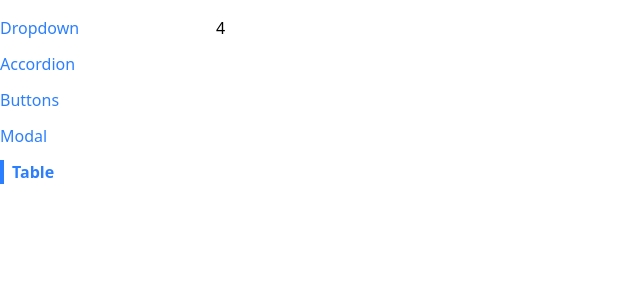
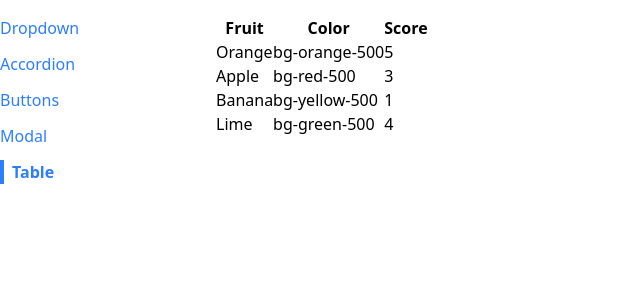
Before and after one commit to AddyLopez/react-component-library-app, a React (Vite) app in the folder comps/: page /table in a window 1280 px wide. Shown: the top 300 px of the page, without its empty margins (0-640 px from the left). Built offline with nearby package versions, Linux system fonts and the light colour scheme.

Commit message:
Render table and inject values from data props

```diff
--- a/comps/src/components/Table.js
+++ b/comps/src/components/Table.js
@@ -1,5 +1,26 @@
 const Table = ({ data }) => {
-  return <div>{data.length}</div>;
+  const renderedRows = data.map((fruit) => {
+    return (
+      <tr key={fruit.name}>
+        <td>{fruit.name}</td>
+        <td>{fruit.color}</td>
+        <td>{fruit.score}</td>
+      </tr>
+    );
+  });
+
+  return (
+    <table>
+      <thead>
+        <tr>
+          <th>Fruit</th>
+          <th>Color</th>
+          <th>Score</th>
+        </tr>
+      </thead>
+      <tbody>{renderedRows}</tbody>
+    </table>
+  );
 };
 
 export default Table;
```
